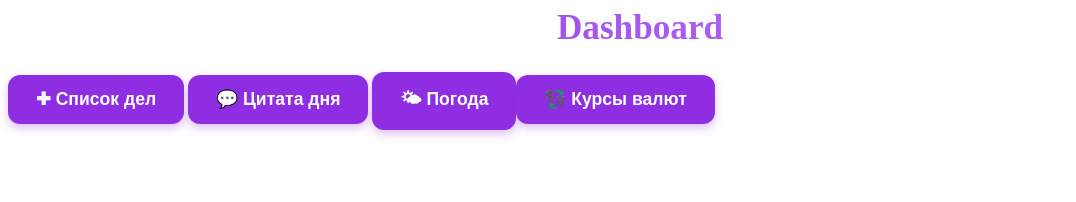
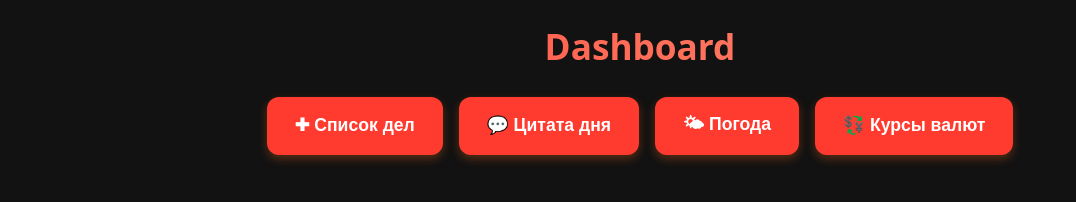
Before and after one commit to m4skotie/dash, a plain HTML site: page index.html in a window 1280 px wide. Shown: the whole page, without its empty margins (0-1076 px from the left). Drawn offline with Linux system fonts and the light colour scheme.

Commit message:
Refactor CSS for dark theme and button styles

```diff
--- a/styles/main.css
+++ b/styles/main.css
@@ -1,7 +1,28 @@
+/* styles/main.css */
+* {
+  box-sizing: border-box;
+  margin: 0;
+  padding: 0;
+}
+
 :root {
-  --accent: #8e2de2;
+  --bg-main: #121212;
+  --bg-panel: #1e1e1e;
+  --bg-widget: #2b2b2b;
+  --text-primary: #e0e0e0;
+  --text-secondary: #aaaaaa;
+  --border: #3d3d3d;
+  --accent: #ff3b30; /* Красный (Apple/Telegram style) */
   --success: #34c759;
   --danger: #ff3b30;
+}
+
+body {
+  background-color: var(--bg-main);
+  color: var(--text-primary);
+  font-family: system-ui, -apple-system, BlinkMacSystemFont, 'Segoe UI', Roboto, Oxygen, Ubuntu, Cantarell, sans-serif;
+  padding: 20px;
+  line-height: 1.5;
 }
 
 h1 {
@@ -9,10 +30,18 @@ h1 {
   margin: 0 0 24px;
   font-size: 2.2em;
   font-weight: 700;
-  background: linear-gradient(90deg, #8e2de2, #c084fc);
+  background: linear-gradient(90deg, #ff3b30, #ff9e80);
   -webkit-background-clip: text;
   background-clip: text;
   color: transparent;
+}
+
+.controls {
+  display: flex;
+  justify-content: center;
+  gap: 16px;
+  margin-bottom: 28px;
+  flex-wrap: wrap;
 }
 
 .controls button {
@@ -25,11 +54,17 @@ h1 {
   font-weight: 600;
   cursor: pointer;
   transition: all 0.2s ease;
-  box-shadow: 0 4px 10px rgba(142, 45, 226, 0.3);
+  box-shadow: 0 4px 10px rgba(255, 109, 27, 0.3);
 }
 
 .controls button:hover {
-  background: #6b1abf;
+  background: #e05a0d;
   transform: translateY(-2px);
-  box-shadow: 0 6px 14px rgba(142, 45, 226, 0.4);
+  box-shadow: 0 6px 14px rgba(255, 109, 27, 0.4);
 }
+
+#widgets-container {
+  display: grid;
+  grid-template-columns: repeat(auto-fill, minmax(320px, 1fr));
+  gap: 24px;
+}
```
